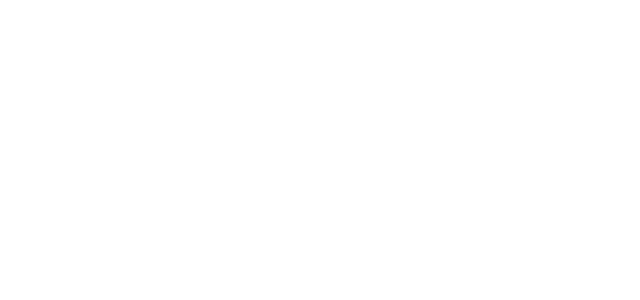
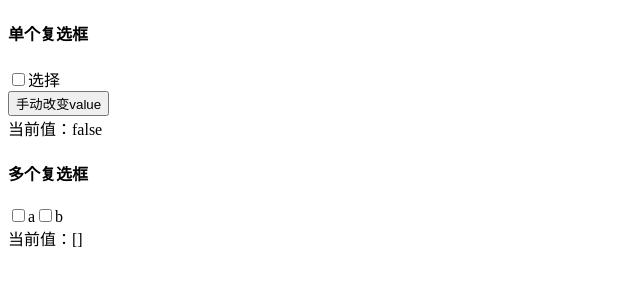
Before and after one commit to yangtao00/vue-s, a Vue app: page /checkbox in a window 1280 px wide. Shown: the top 300 px of the page, without its empty margins (0-640 px from the left). Built offline with nearby package versions, Linux system fonts and the light colour scheme.

Commit message:
实现checkbox

```diff
--- /dev/null
+++ b/src/components/Checkbox/checkbox-group.vue
@@ -0,0 +1,58 @@
+<template>
+  <div>
+    <slot></slot>
+  </div>
+</template>
+<script>
+import { findComponentsDownward } from '@/utils/assist';
+import Emitter from '@/mixins/emitter';
+
+export default {
+  name: 'sCheckboxGroup',
+  mixins: [Emitter],
+  props: {
+    value: {
+      type: Array,
+      default() {
+        return [];
+      }
+    }
+  },
+  data() {
+    return {
+      currVal: this.value,
+      children: []
+    };
+  },
+  methods: {
+    updateModel(update) {
+      this.children = findComponentsDownward(this, 'sCheckbox');
+      if (this.children) {
+        const { value } = this;
+        this.children.forEach(child => {
+          child.model = value;
+
+          if (update) {
+            child.currVal = value.indexOf(child.label) > -1;
+            child.group = true;
+          }
+        });
+      }
+    },
+    change(data) {
+      this.currVal = data;
+      this.$emit('input', data);
+      this.$emit('on-change', data);
+      this.dispatch('sFormItem', 'on-form-change', data);
+    }
+  },
+  mounted() {
+    this.updateModel(true);
+  },
+  watch: {
+    value() {
+      this.updateModel(true);
+    }
+  }
+};
+</script>
--- /dev/null
+++ b/src/components/Checkbox/checkbox.vue
@@ -0,0 +1,97 @@
+<template>
+  <label>
+    <span>
+      <input
+        v-if="group"
+        type="checkbox"
+        :value="label"
+        v-model="model"
+        @change="handleChange">
+      <input
+        v-else
+        type="checkbox"
+        :disabled="disabled"
+        :value="currVal"
+        @change="handleChange"
+        :checked="currVal"
+      >
+    </span>
+    <slot></slot>
+  </label>
+</template>
+<script>
+import Emitter from '@/mixins/emitter';
+import { findComponentUpward } from '@/utils/assist';
+
+export default {
+  name: 'sCheckbox',
+  mixins: [Emitter],
+  props: {
+    disabled: {
+      type: Boolean,
+      default: false
+    },
+    value: {
+      type: [Number, String, Boolean],
+      defalut: false
+    },
+    label: {
+      type: [Number, String, Boolean]
+    },
+    trueValue: {
+      type: [Number, String, Boolean],
+      defalut: true
+    },
+    falseValue: {
+      type: [Number, String, Boolean],
+      defalut: false
+    }
+  },
+  data() {
+    return {
+      currVal: this.value,
+      group: false,
+      model: [],
+      parent: ''
+    };
+  },
+  methods: {
+    handleChange(e) {
+      if (this.disabled) return false;
+      const isChecked = e.target.checked;
+      this.currVal = isChecked;
+      const value = isChecked ? this.trueValue : this.falseValue;
+      this.$emit('input', value);
+
+      // 如果是组合模式
+      if (this.parent) {
+        this.parent.change(this.model);
+      } else {
+        this.$emit('on-change', value);
+        this.dispatch('sFormItem', 'on-form-change', value);
+      }
+    },
+    updateModel() {
+      this.currVal = this.value === this.trueValue;
+    }
+  },
+  watch: {
+    value(val) {
+      if (val === this.trueValue || val === this.falseValue) {
+        this.updateModel();
+      } else {
+        throw 'value should be trueValue or falseValue';
+      }
+    }
+  },
+  mounted() {
+    this.parent = findComponentUpward(this, 'sCheckboxGroup');
+    if (this.parent) this.group = true;
+    if (this.group) {
+      this.parent.updateModel(true);
+    } else {
+      this.updateModel();
+    }
+  },
+};
+</script>
--- a/src/components/Form/index.js
+++ b/src/components/Form/index.js
@@ -1,9 +1,7 @@
 import sForm from './form';
 import sFormItem from './form-item';
-import sInput from './input';
 
 export {
   sForm,
-  sFormItem,
-  sInput
+  sFormItem
 }
--- a/src/router.js
+++ b/src/router.js
@@ -26,6 +26,11 @@
       component: () => import(/* webpackChunkName: "about" */ './views/test.vue')
     },
     {
+      path: '/checkbox',
+      name: 'checkbox',
+      component: () => import('./views/checkbox.vue')
+    },
+    {
       path: '/form',
       name: 'form',
       component: () => import('./views/form.vue')
--- /dev/null
+++ b/src/views/checkbox.vue
@@ -0,0 +1,47 @@
+<template>
+  <div>
+    <div>
+      <h4>单个复选框</h4>
+      <s-checkbox v-model="value" :trueValue="trueValue" :falseValue="falseValue">
+        <span>选择</span>
+      </s-checkbox>
+      <div>
+        <button type="button" @click="handleChangeVal">手动改变value</button>
+      </div>
+      <div>当前值：{{value}}</div>
+    </div>
+    <div>
+      <h4>多个复选框</h4>
+      <s-checkbox-group v-model="multiple">
+        <s-checkbox label="a">
+          <span>a</span>
+        </s-checkbox>
+        <s-checkbox label="b">
+          <span>b</span>
+        </s-checkbox>
+      </s-checkbox-group>
+      <div>当前值：{{multiple}}</div>
+    </div>
+  </div>
+</template>
+<script>
+import sCheckboxGroup from '@/components/Checkbox/checkbox-group';
+import sCheckbox from '@/components/Checkbox/checkbox';
+export default {
+  name: 'Checkbox',
+  components: { sCheckboxGroup, sCheckbox },
+  data() {
+    return {
+      value: false,
+      trueValue: true,
+      falseValue: false,
+      multiple: []
+    };
+  },
+  methods: {
+    handleChangeVal() {
+      this.value = !this.value;
+    }
+  }
+};
+</script>
--- a/src/views/form.vue
+++ b/src/views/form.vue
@@ -16,7 +16,8 @@
   </div>
 </template>
 <script>
-import { sForm, sFormItem, sInput } from '@/components/Form';
+import { sForm, sFormItem } from '@/components/Form';
+import sInput from '@/components/Input/input';
 
 export default {
   components: {
--- a/src/views/nav.vue
+++ b/src/views/nav.vue
@@ -20,9 +20,6 @@
     return {
       routes: this.$router.options.routes
     };
-  },
-  created() {
-    console.log(this.$options.name);
   }
 };
 </script>
```
Also changed, not shown: src/components/Input/input.vue (renamed from src/components/Form/input.vue).
